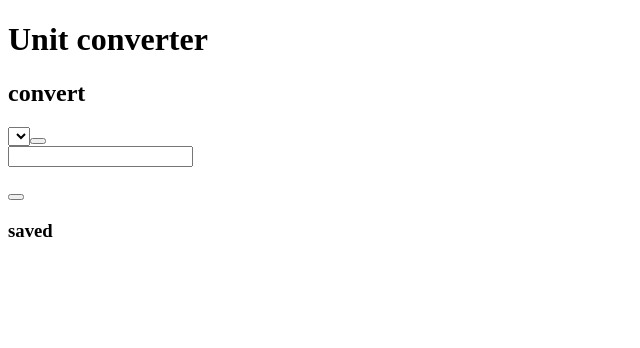
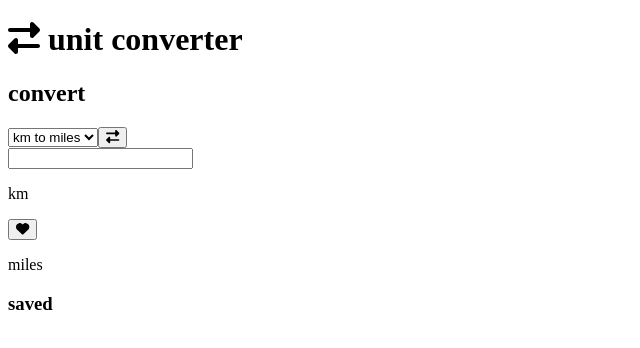
Before and after one commit to azerty0220pl/convertidor, a React (Create React App) app: page / in a window 1280 px wide. Shown: the top 348 px of the page, without its empty margins (0-640 px from the left). Built offline with nearby package versions, Linux system fonts and the light colour scheme.

Commit message:
Basic logic implemented

```diff
--- a/package.json
+++ b/package.json
@@ -4,6 +4,9 @@
   "private": false,
   "author": "Szymon Kokot",
   "dependencies": {
+    "@fortawesome/fontawesome-svg-core": "^6.4.0",
+    "@fortawesome/free-solid-svg-icons": "^6.4.0",
+    "@fortawesome/react-fontawesome": "^0.2.0",
     "react": "^18.2.0",
     "react-dom": "^18.2.0",
     "react-scripts": "5.0.1"
--- a/src/App.js
+++ b/src/App.js
@@ -1,28 +1,123 @@
 import { Component } from "react";
+import { FontAwesomeIcon } from '@fortawesome/react-fontawesome';
+import { faRightLeft, faHeart } from '@fortawesome/free-solid-svg-icons';
+
+const convFactors = [0.621371, 1.60934, 3.28084, 0.3048, 0.393701, 2.54];
+const units = ['km', 'miles', 'm', 'feet', 'cm', 'inches'];
 
 class App extends Component {
+  constructor(props) {
+    super(props);
+
+    this.state = {
+      saved: [],
+      selected: 0,
+      inputValue: '',
+      resultValue: ''
+    };
+
+    this.selectChange = this.selectChange.bind(this);
+    this.inputChange = this.inputChange.bind(this);
+    this.invert = this.invert.bind(this);
+    this.save = this.save.bind(this);
+    this.load = this.load.bind(this);
+    this.remove = this.remove.bind(this);
+  }
+
+  convert(num, sel) {
+    let x = parseFloat(num);
+    if (isNaN(x))
+      this.setState({ resultValue: '' });
+    else
+      this.setState({ resultValue: (x * convFactors[sel]).toFixed(2) })
+  }
+
+  selectChange(e) {
+    this.setState({
+      selected: parseInt(e.target.value)
+    });
+
+    this.convert(this.state.inputValue, e.target.value);
+  }
+
+  inputChange(e) {
+    this.setState({ inputValue: e.target.value });
+    this.convert(e.target.value, this.state.selected);
+  }
+
+  invert() {
+    let x = this.state.selected;
+    x = this.state.selected + 1 - (this.state.selected % 2 * 2);
+    this.setState({
+      selected: x,
+      inputValue: this.state.resultValue,
+      resultValue: this.state.inputValue
+    });
+    this.convert(this.state.resultValue, x);
+  }
+
+  save() {
+    console.log("save");
+    if (this.state.inputValue !== '') {
+      let x = this.state.saved;
+      x.push({ selected: this.state.selected, input: this.state.inputValue });
+      this.setState({
+        saved: x
+      });
+      console.log("saved", x)
+    }
+  }
+
+  load(index) {
+    this.setState({
+      selected: this.state.saved[index].selected,
+      inputValue: this.state.saved[index].input
+    });
+
+    this.convert(this.state.saved[index].input, this.state.saved[index].selected);
+  }
+
+  remove(index) {
+    console.log("remove");
+    if (this.state.inputValue !== '') {
+      let x = this.state.saved;
+      x.splice(index, 1);
+      this.setState({
+        saved: x
+      });
+      console.log("saved", x)
+    }
+  }
+
   render() {
     return (
       <div>
         <div>
-          <h1>Unit converter</h1>
+          <h1><FontAwesomeIcon icon={faRightLeft} /> unit converter</h1>
         </div>
 
         <div>
           <h2>convert</h2>
           <div>
             <div>
-              <select></select>
-              <button></button>
+              <select onChange={this.selectChange} value={this.state.selected}>
+                <option value='0' label="km to miles" />
+                <option value='1' label="miles to km" />
+                <option value='2' label="m to foot" />
+                <option value='3' label="foot to m" />
+                <option value='4' label="cm to inch" />
+                <option value='5' label="inch to cm" />
+              </select>
+              <button onClick={this.invert}><FontAwesomeIcon icon={faRightLeft} /></button>
             </div>
             <div>
-              <input></input>
-              <p></p>
+              <input type="number" onChange={this.inputChange} value={this.state.inputValue} />
+              <p>{units[this.state.selected]}</p>
             </div>
           </div>
           <div>
-            <button></button>
-            <p></p>
+            <button onClick={this.save}><FontAwesomeIcon icon={faHeart} /></button>
+            <p>{this.state.resultValue + ' ' + units[this.state.selected + 1 - (this.state.selected % 2 * 2)]}</p>
           </div>
         </div>
 
@@ -30,7 +125,15 @@ class App extends Component {
           <h3>saved</h3>
           <div>
             {
-
+              this.state.saved.map((elem, index) => {
+                return (
+                  <div key={index} className="card bg-light d-flex flex-row w-auto col-md-6 m-1">
+                    <div className="w-0">
+                      <button className="btn" onClick={() => { this.load(index) }}>{elem.input + " " + units[elem.selected] + " - " + (parseFloat(elem.input) * convFactors[elem.selected]).toFixed(2) + " " + (units[elem.selected + 1 - (elem.selected % 2 * 2)])}</button>
+                      <button className="btn" onClick={() => { this.remove(index) }}>x</button>
+                    </div>
+                  </div>)
+              })
             }
           </div>
         </div>
```
Also changed, not shown: 1 other file (tests, documents, lock files or other folders).
